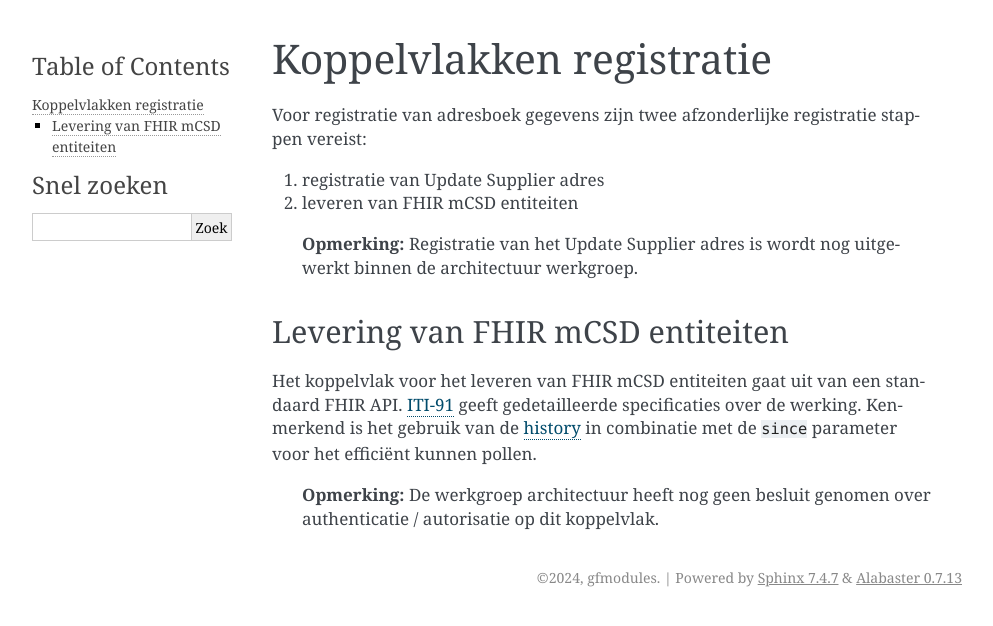
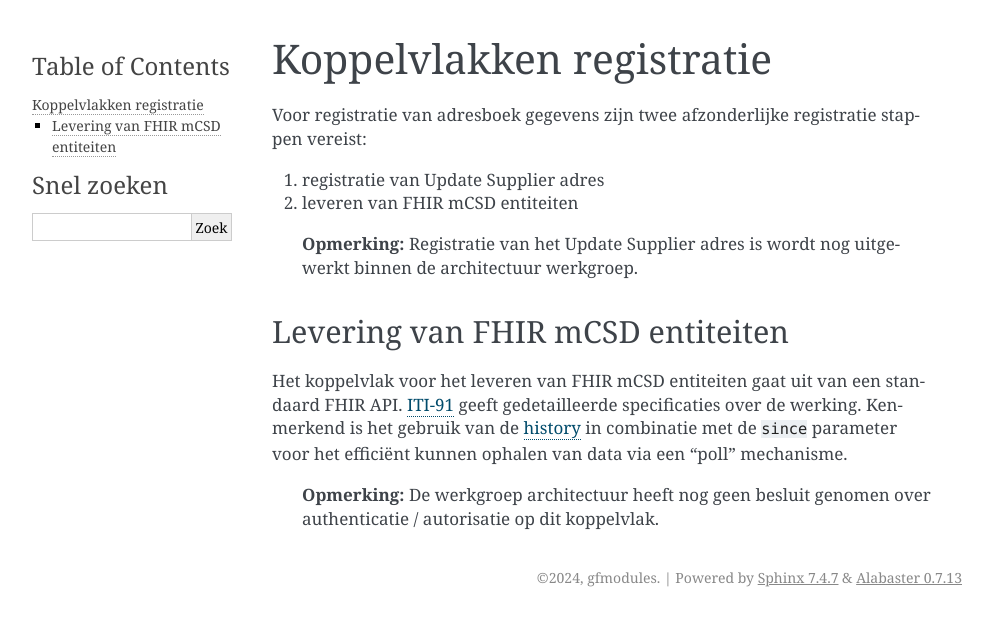
Before and after one commit to minvws/gfmodules-functionele-documentatie, a Sphinx documentation site: the page built from docs/adressering/06_koppelvlakken_registratie.md, in a window 1280 px wide. Shown: the top 626 px of the page, without its empty margins (148-1141 px from the left). Built offline with Sphinx 7.4.7, drawn with Linux system fonts in a browser that asks for light colours.

Commit message:
Tekst verbetering mbt since parameter

```diff
--- a/docs/adressering/06_koppelvlakken_registratie.md
+++ b/docs/adressering/06_koppelvlakken_registratie.md
@@ -15,7 +15,8 @@ Het koppelvlak voor het leveren van FHIR mCSD entiteiten gaat uit van een
 standaard FHIR API. [ITI-91](https://profiles.ihe.net/ITI/mCSD/ITI-91.html)
 geeft gedetailleerde specificaties over de werking. Kenmerkend is het gebruik
 van de [history](http://hl7.org/fhir/R4/http.html#history) in combinatie met de
-`since` parameter voor het efficiënt kunnen pollen.
+`since` parameter voor het efficiënt kunnen ophalen van data via een "poll"
+mechanisme.
 
 > **Opmerking:** De werkgroep architectuur heeft nog geen besluit genomen over
 > authenticatie / autorisatie op dit koppelvlak.
```
